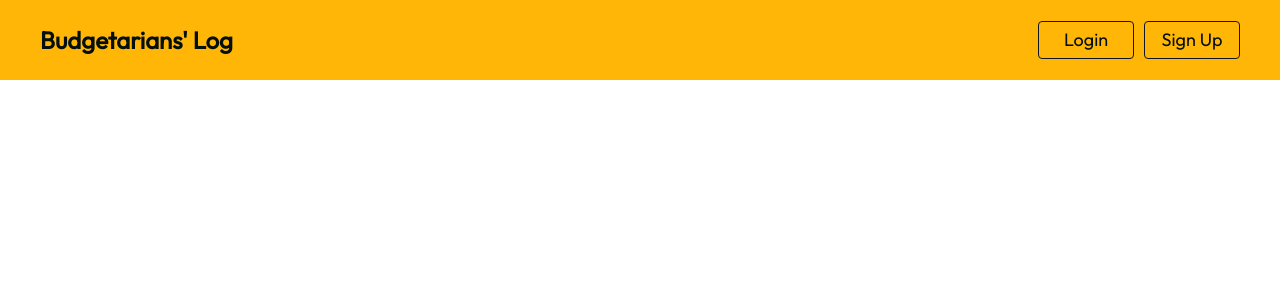
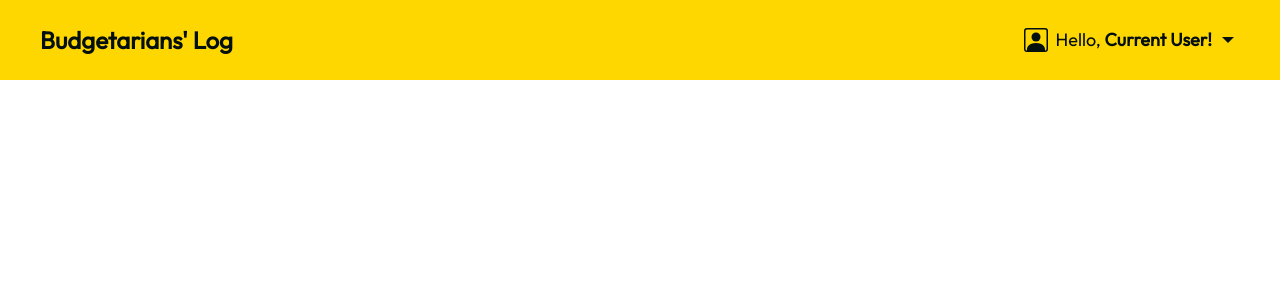
Before and after one commit to marlmunar/budget-tracker, a React (Vite) app in the folder frontend/: page / in a window 1280 px wide. Shown: the top 300 px of the page. Built offline with nearby package versions, Linux system fonts and the light colour scheme.

Commit message:
Tweaked the colors for the header

```diff
--- a/frontend/src/components/Header.jsx
+++ b/frontend/src/components/Header.jsx
@@ -6,7 +6,7 @@ import { useState } from "react";
 
 const Header = () => {
   const [isClicked, setIsClicked] = useState(false);
-  const [isLoggedIn, setIsLoggedIn] = useState(false);
+  const [isLoggedIn, setIsLoggedIn] = useState(true);
 
   return (
     <header className="header">
@@ -45,8 +45,10 @@ const Header = () => {
           </>
         ) : (
           <div className="login">
-            <button className="login-button">Login</button>
-            <button className="login-button hidden md:block">Sign Up</button>
+            <button className="login-button ">Login</button>
+            <button className="login-button hidden md:block bg-[#0028FF] text-white">
+              Sign Up
+            </button>
           </div>
         )}
 
--- a/frontend/src/index.css
+++ b/frontend/src/index.css
@@ -8,7 +8,7 @@
 .header {
   @apply py-3 relative text-lg
   min-h-20
-   bg-[#FFB607] text-[#040F0F]
+   bg-[#ffd700] text-[#040F0F]
   flex justify-around items-center
   md:justify-between md:px-10;
 }
@@ -33,7 +33,7 @@
 .login-button {
   @apply border border-slate-900 rounded px-4 py-1 min-w-[6rem] cursor-pointer
   transition-all duration-300 ease-in
-  hover:bg-[#ffc844] hover:border-transparent hover:shadow-md hover:shadow-slate-900;
+   hover:border-transparent hover:shadow hover:shadow-slate-900;
 }
 
 .nav-bar {
```
